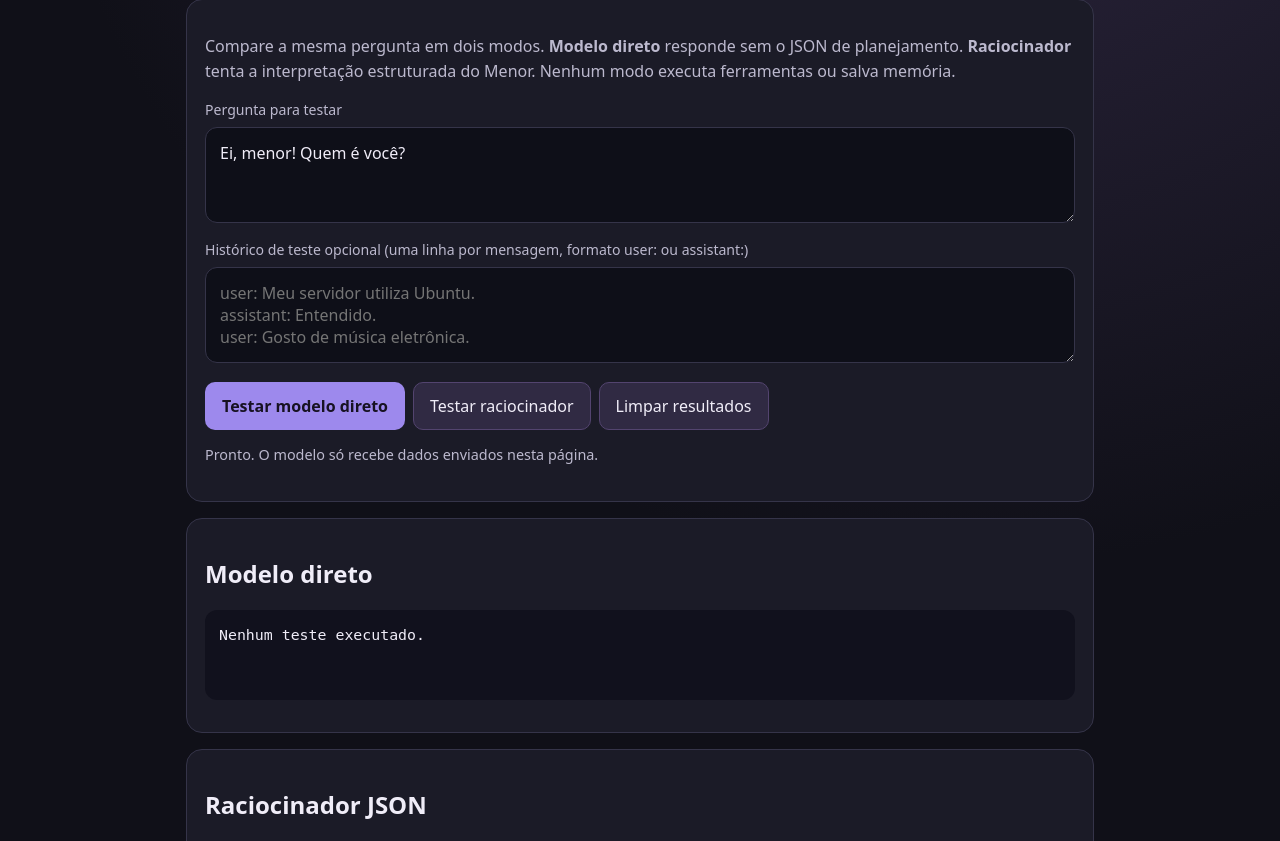
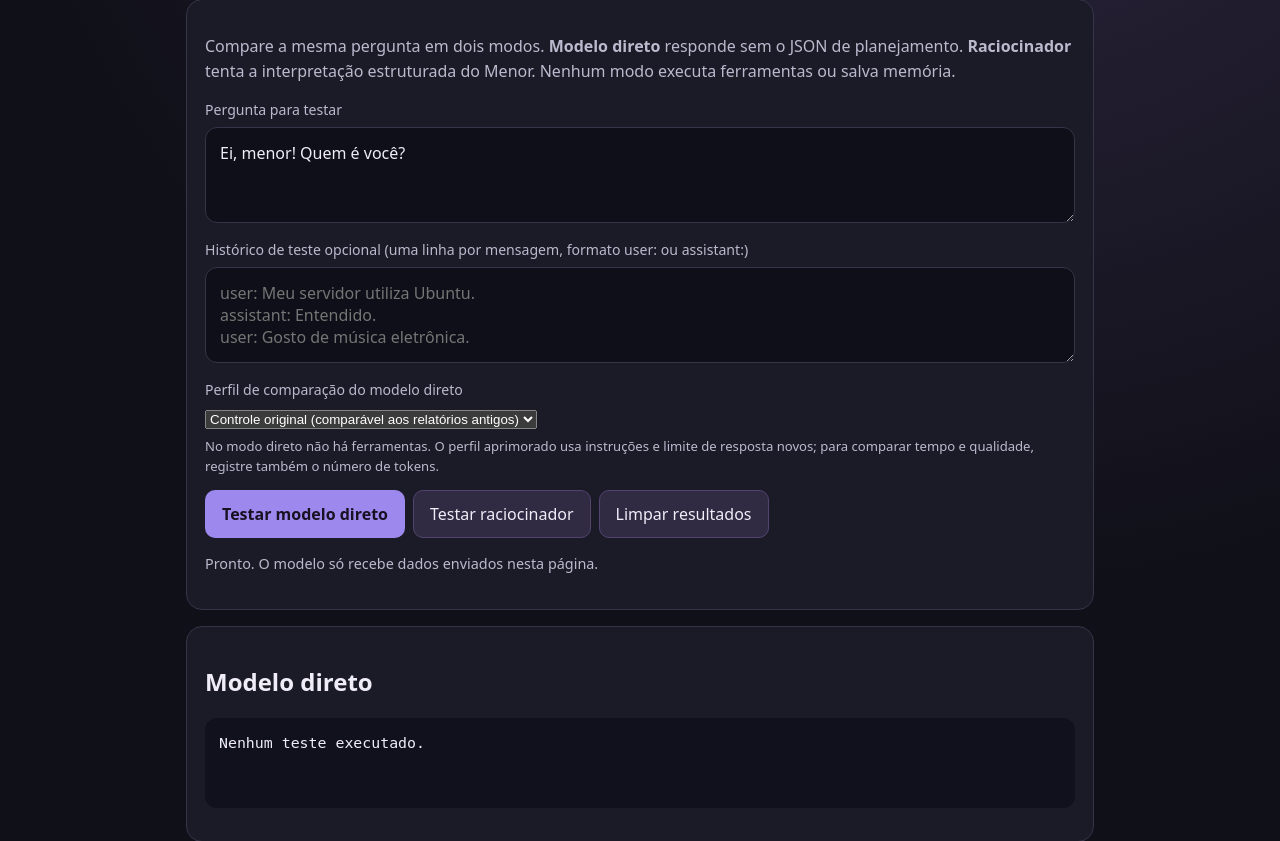
Before and after one commit to isaacwerneck/menor-assistant, a Python web app: template src/api/templates/remote_lab.html in a window 1280 px wide. Shown: the part 169-1010 px from the top of the page. Run offline with Jinja, Linux system fonts and the light colour scheme; the template is opened without the code that fills it, so the values that code supplies are empty.

Commit message:
ux(lab): explicitly select baseline, natural or improved assistant direct profile

```diff
--- a/src/api/templates/remote_lab.html
+++ b/src/api/templates/remote_lab.html
@@ -78,6 +78,14 @@ footer{color:var(--muted);font-size:.78rem}
 <textarea id="history" maxlength="2800" placeholder="user: Meu servidor utiliza Ubuntu.
 assistant: Entendido.
 user: Gosto de música eletrônica."></textarea>
+<label for="directProfile">Perfil de comparação do modelo direto</label>
+<select id="directProfile" aria-label="Perfil do modelo direto">
+<option value="baseline">Controle original (comparável aos relatórios antigos)</option>
+<option value="natural">Linguagem natural v2 (histórico)</option>
+<option value="assistant">Assistente aprimorado v4 (estilo, evidência e tempo)</option>
+</select>
+<p class="helper">No modo direto não há ferramentas. O perfil aprimorado usa instruções e limite de resposta novos;
+para comparar tempo e qualidade, registre também o número de tokens.</p>
 <div class="actions">
 <button type="button" class="primary" id="runDirect">Testar modelo direto</button>
 <button type="button" id="runPlanner">Testar raciocinador</button>
@@ -200,7 +208,9 @@ async function run(mode) {
         const response = await fetch("/lab/compare", {
             method:"POST", credentials:"same-origin",
             headers:{"Content-Type":"application/json"},
-            body:JSON.stringify({mode,message,history}),
+            body:JSON.stringify({mode,message,history,
+                profile: mode === "direct" && ["baseline","natural","assistant"].includes($("directProfile").value)
+                    ? $("directProfile").value : "baseline"}),
         });
         if (!response.ok) throw new Error("HTTP " + response.status + ": verifique sessão ou limite de testes.");
         const result = await response.json();
@@ -211,6 +221,9 @@ async function run(mode) {
             + " · Movimento: " + (result.move || "—")
             + " · Tempo: " + result.elapsed_seconds + "s"
             + " · Ferramentas executadas: 0"
+            + (mode === "direct" ? " · Perfil: " + (result.profile || $("directProfile").value || "baseline") : "")
+            + (Number.isInteger(result.output_budget_tokens)
+               ? " · Limite: " + result.output_budget_tokens + " tokens" : "")
             + (diagnostic ? " · " + diagnostic : "");
         $("status").textContent = "Teste finalizado. Compare o conteúdo, não apenas o status.";
     } catch (e) {
```
